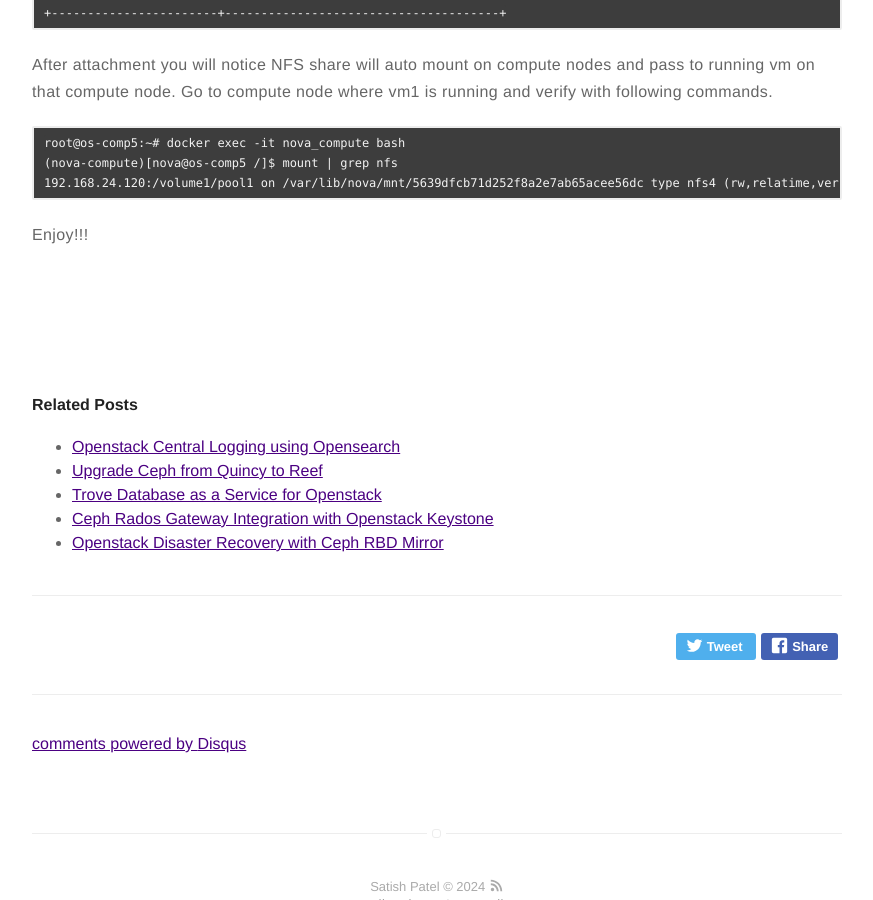
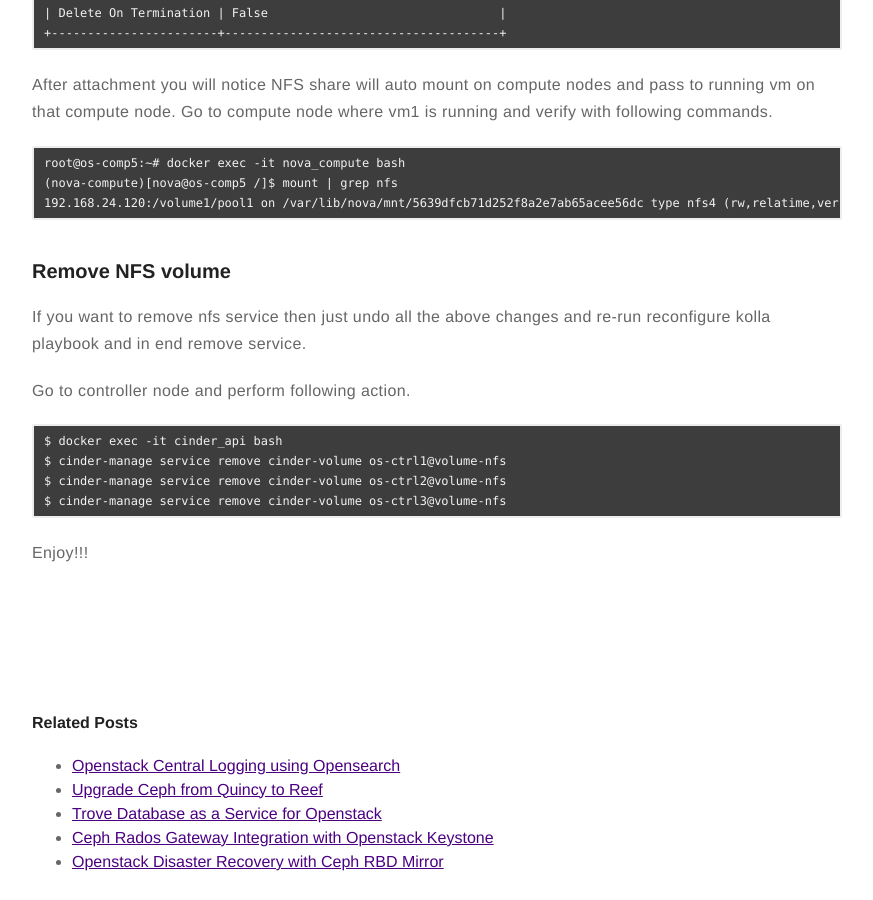
Before and after one commit to satishdotpatel/satishdotpatel.github.io, a Jekyll site: the page built from _posts/2024-03-08-openstack-nfs-driver-for-cinder.markdown, in a window 1280 px wide and 900 px high, scrolled down 4494 px. Shown: the whole window, without its empty margins (203-1076 px from the left). Built offline with Jekyll 4.4.1, drawn with Linux system fonts in a browser that asks for light colours; comment, search, counter and statistics services are not loaded; some of the changed text lies outside the part shown.

Commit message:
Update 2024-03-08-openstack-nfs-driver-for-cinder.markdown
Adding service remove options

````diff
--- a/_posts/2024-03-08-openstack-nfs-driver-for-cinder.markdown
+++ b/_posts/2024-03-08-openstack-nfs-driver-for-cinder.markdown
@@ -87,6 +87,7 @@ nas_secure_file_operations = False
 ### Run kolla-ansible playbook to push changes
 
 ```
+$ cd /etc/kolla
 $ kolla-ansible -i multinode reconfigure -t cinder
 ```
 
@@ -196,4 +197,16 @@ root@os-comp5:~# docker exec -it nova_compute bash
 192.168.24.120:/volume1/pool1 on /var/lib/nova/mnt/5639dfcb71d252f8a2e7ab65acee56dc type nfs4 (rw,relatime,vers=4.1,rsize=131072,wsize=131072,namlen=255,hard,proto=tcp,timeo=600,retrans=2,sec=sys,clientaddr=192.168.24.108,local_lock=none,addr=192.168.24.120)
 ```
 
+### Remove NFS volume
+
+If you want to remove nfs service then just undo all the above changes and re-run reconfigure kolla playbook and in end remove service.
+
+Go to controller node and perform following action.
+```
+$ docker exec -it cinder_api bash
+$ cinder-manage service remove cinder-volume os-ctrl1@volume-nfs
+$ cinder-manage service remove cinder-volume os-ctrl2@volume-nfs
+$ cinder-manage service remove cinder-volume os-ctrl3@volume-nfs
+```
+
 Enjoy!!!
````
